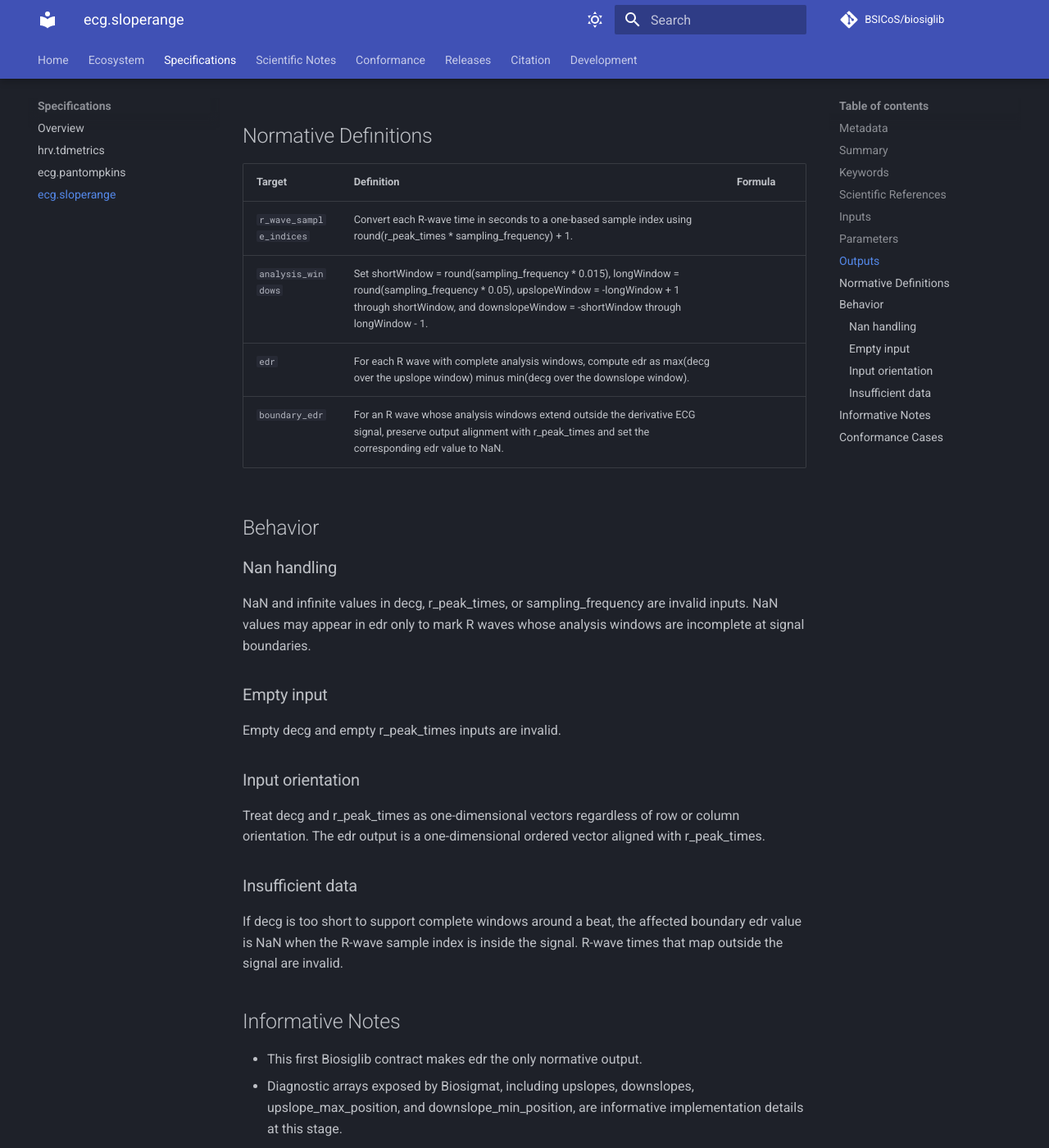
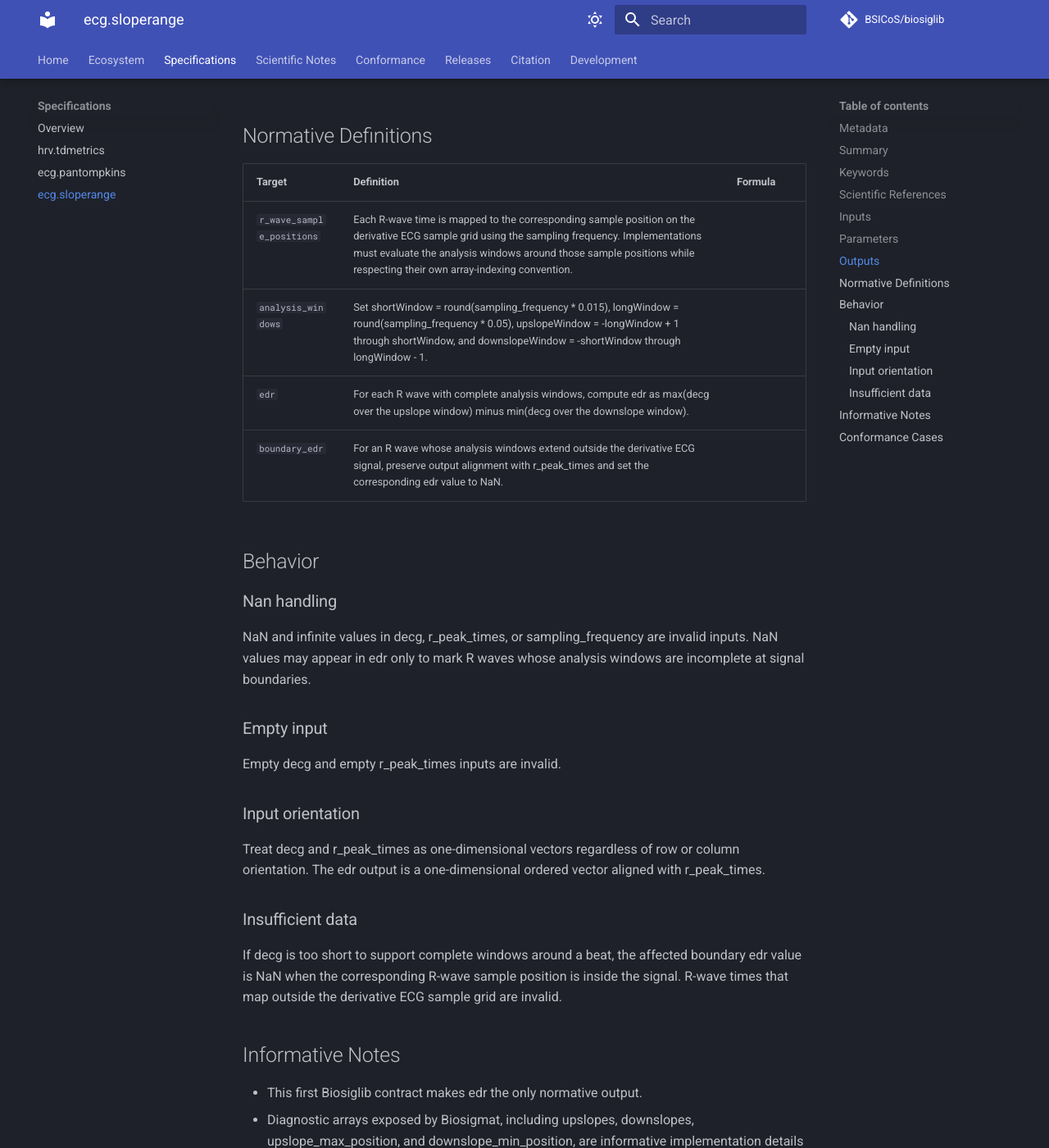
Before and after one commit to BSICoS/biosiglib, an MkDocs documentation site: the page built from docs/generated/specifications/ecg.sloperange.md, in a window 1280 px wide and 1400 px high, scrolled down 1886 px. Shown: the whole window at 82% size. Built offline with MkDocs 1.6.1 and Material for MkDocs 9.7.7, drawn with Linux system fonts in a browser that asks for light colours; comment, search, counter and statistics services are not loaded; some of the changed text lies outside the part shown.

Commit message:
Remove MATLAB-specific sloperange indexing detail

```diff
--- a/docs/generated/specifications/ecg.sloperange.md
+++ b/docs/generated/specifications/ecg.sloperange.md
@@ -52,7 +52,7 @@ No parameters.
 
 | Target | Definition | Formula |
 | --- | --- | --- |
-| `r_wave_sample_indices` | Convert each R-wave time in seconds to a one-based sample index using round(r_peak_times * sampling_frequency) + 1. |  |
+| `r_wave_sample_positions` | Each R-wave time is mapped to the corresponding sample position on the derivative ECG sample grid using the sampling frequency. Implementations must evaluate the analysis windows around those sample positions while respecting their own array-indexing convention. |  |
 | `analysis_windows` | Set shortWindow = round(sampling_frequency * 0.015), longWindow = round(sampling_frequency * 0.05), upslopeWindow = -longWindow + 1 through shortWindow, and downslopeWindow = -shortWindow through longWindow - 1. |  |
 | `edr` | For each R wave with complete analysis windows, compute edr as max(decg over the upslope window) minus min(decg over the downslope window). |  |
 | `boundary_edr` | For an R wave whose analysis windows extend outside the derivative ECG signal, preserve output alignment with r_peak_times and set the corresponding edr value to NaN. |  |
@@ -73,14 +73,14 @@ Treat decg and r_peak_times as one-dimensional vectors regardless of row or colu
 
 ### Insufficient data
 
-If decg is too short to support complete windows around a beat, the affected boundary edr value is NaN when the R-wave sample index is inside the signal. R-wave times that map outside the signal are invalid.
+If decg is too short to support complete windows around a beat, the affected boundary edr value is NaN when the corresponding R-wave sample position is inside the signal. R-wave times that map outside the derivative ECG sample grid are invalid.
 
 ## Informative Notes
 
 * This first Biosiglib contract makes edr the only normative output.
 * Diagnostic arrays exposed by Biosigmat, including upslopes, downslopes, upslope_max_position, and downslope_min_position, are informative implementation details at this stage.
 * Biosigmat maps r_peak_times to its input currently named tk and sampling_frequency to fs.
-* R-wave sample indices follow the existing Biosigmat convention round(r_peak_times * sampling_frequency) + 1.
+* Implementation-specific array indexing conventions are not part of the Biosiglib contract.
 
 ## Conformance Cases
 
```
Also changed, not shown: 2 other files.
